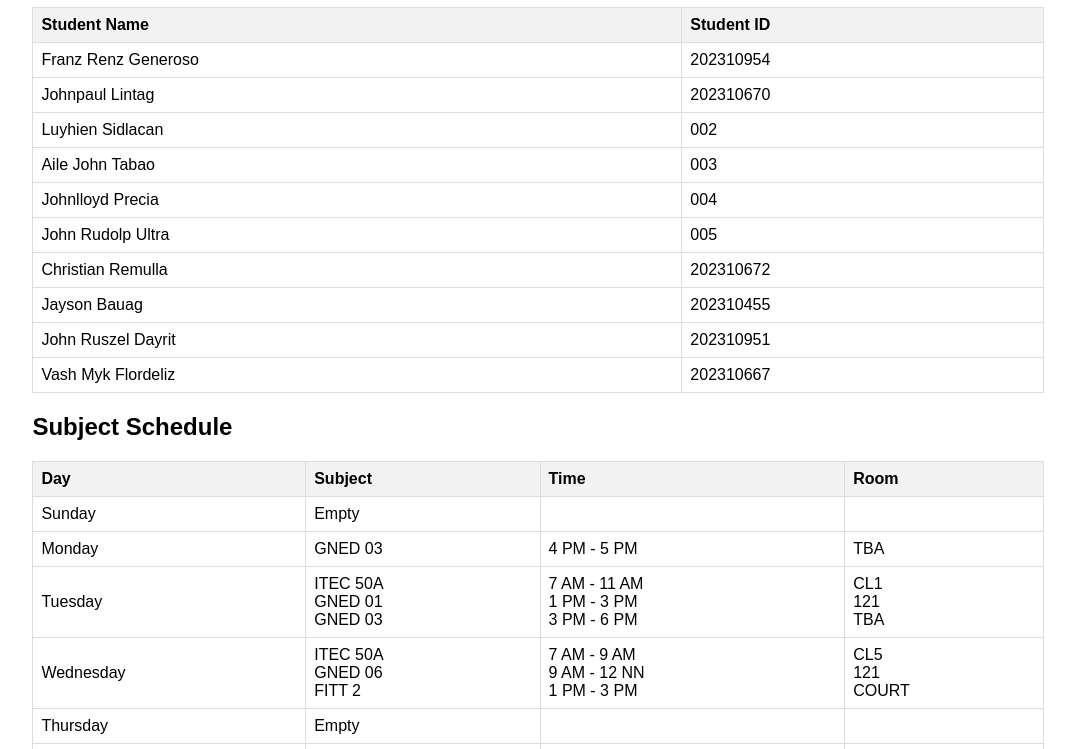
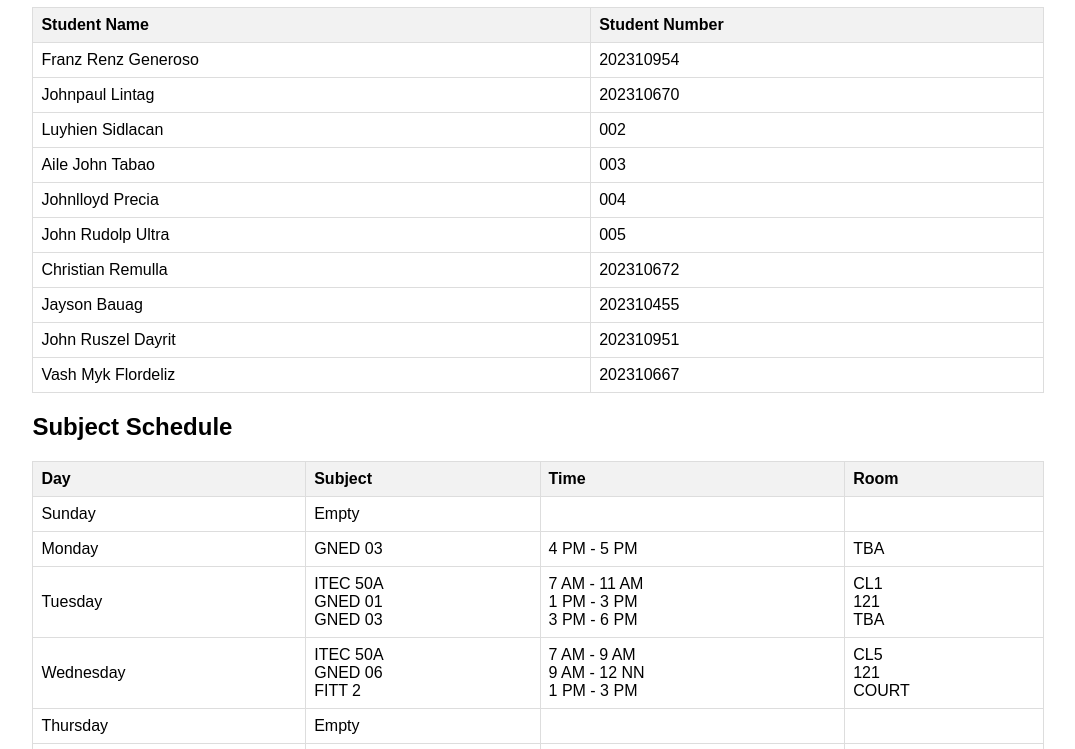
Before and after one commit to Flrdlz/try, a plain HTML site: page masterlist.html in a window 1280 px wide. Shown: the part 101-850 px from the top of the page, without its empty margins (102-1177 px from the left). Drawn offline with Linux system fonts and the light colour scheme.

Commit message:
Update masterlist.html

```diff
--- a/masterlist.html
+++ b/masterlist.html
@@ -46,7 +46,7 @@
       <thead>
         <tr>
           <th class="sortable" data-sort="name">Student Name</th>
-          <th class="sortable" data-sort="id">Student ID</th>
+          <th class="sortable" data-sort="id">Student Number</th>
         </tr>
       </thead>
       <tbody id="masterlist-table-body">
```
